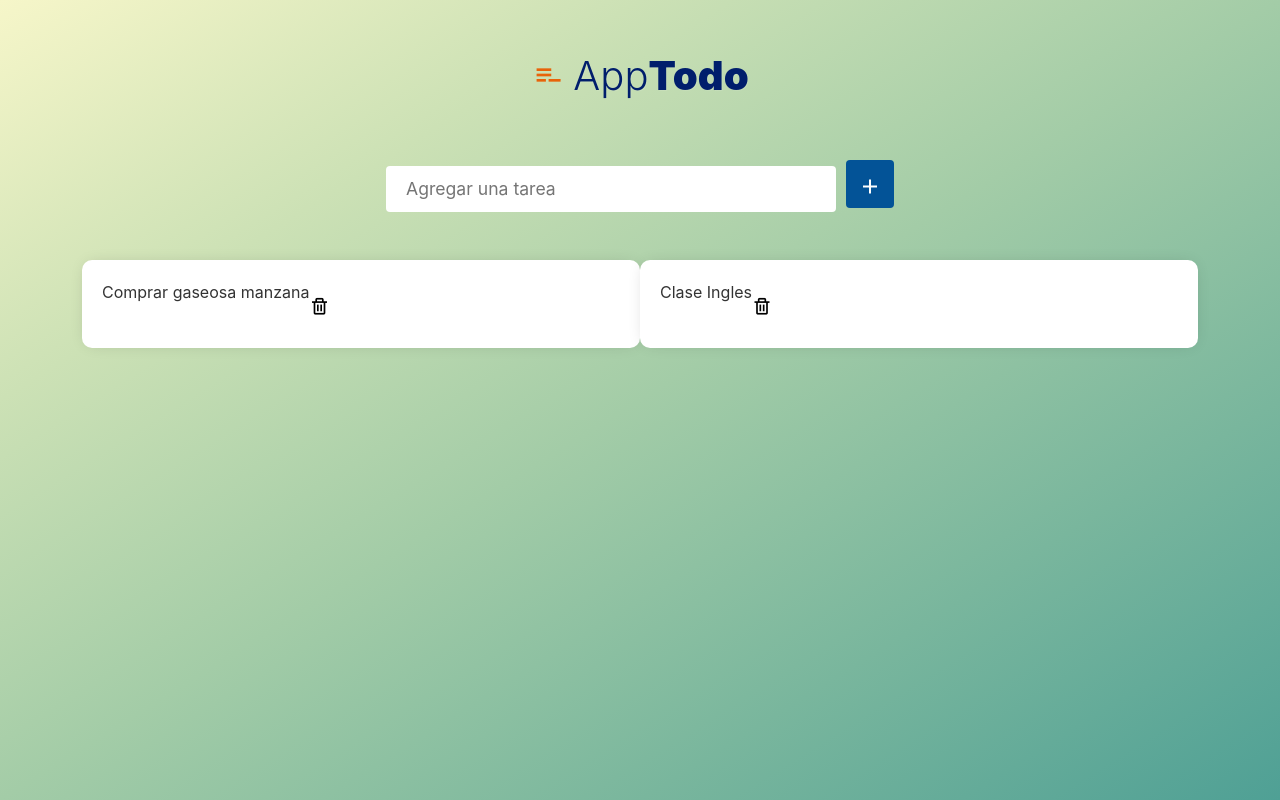
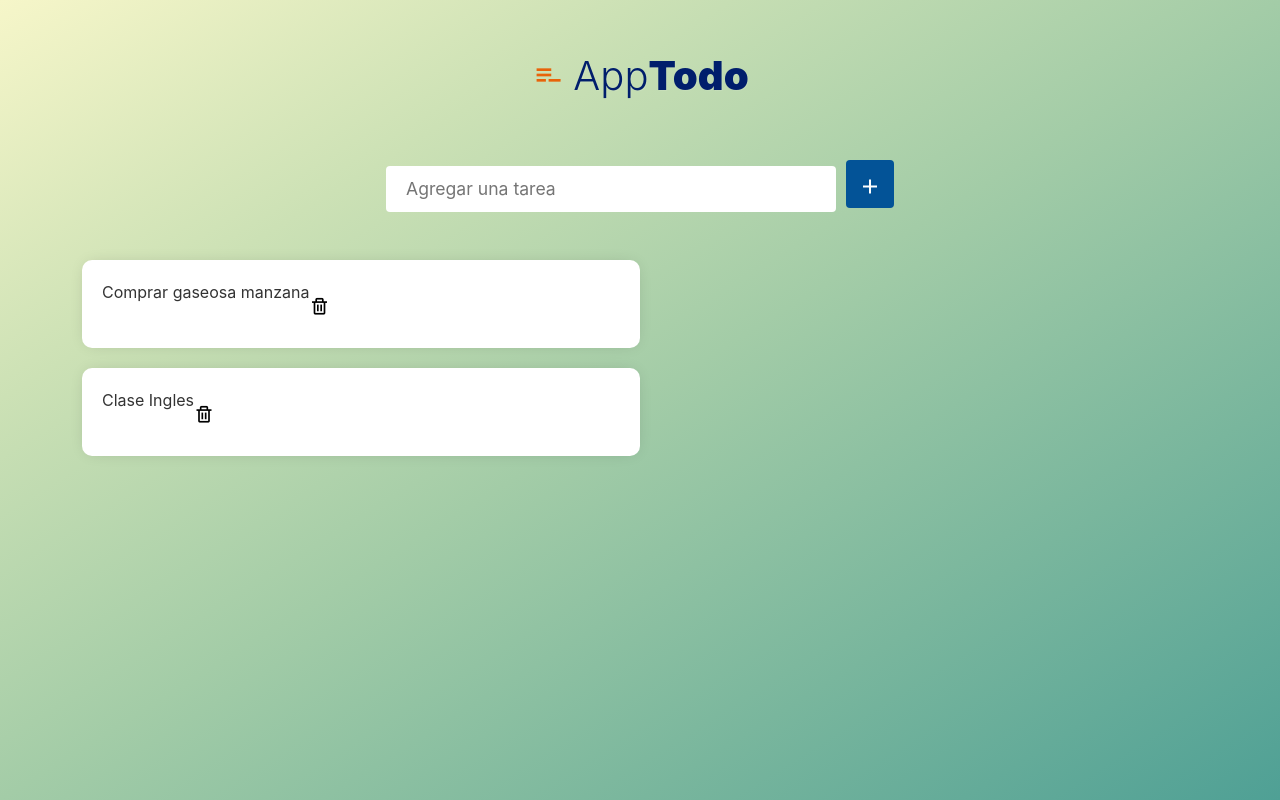
Before and after one commit to VirginiaCreativa/TodoApp, a React (Vite) app: page / in a window 1280 px wide. Built offline with nearby package versions, Linux system fonts and the light colour scheme.

Commit message:
Designer AddTodo part 4

```diff
--- a/src/components/AddTodo/ItemTodo.jsx
+++ b/src/components/AddTodo/ItemTodo.jsx
@@ -8,7 +8,7 @@ const Item = styled.div`
   border-radius: 10px;
   margin-bottom: 20px;
   box-shadow: 0px 0px 17px -6px rgba(0,0,0,0.2);
-  width: 80%;
+  width: 50%;
   p {
     font-size: 1rem;
   }
--- a/src/components/AddTodo/ListTodo.jsx
+++ b/src/components/AddTodo/ListTodo.jsx
@@ -16,11 +16,11 @@ const ListTodo = () => {
 
   console.log(newTodo[0].descripcion);
   return (
-    <div className='d-flex justify-content-center'>
+    <>
       {
         newTodo.map((item, index) => <ItemTodo text={item.descripcion} key={index} />)
       }
-    </div>
+    </>
   );
 }
 
```
